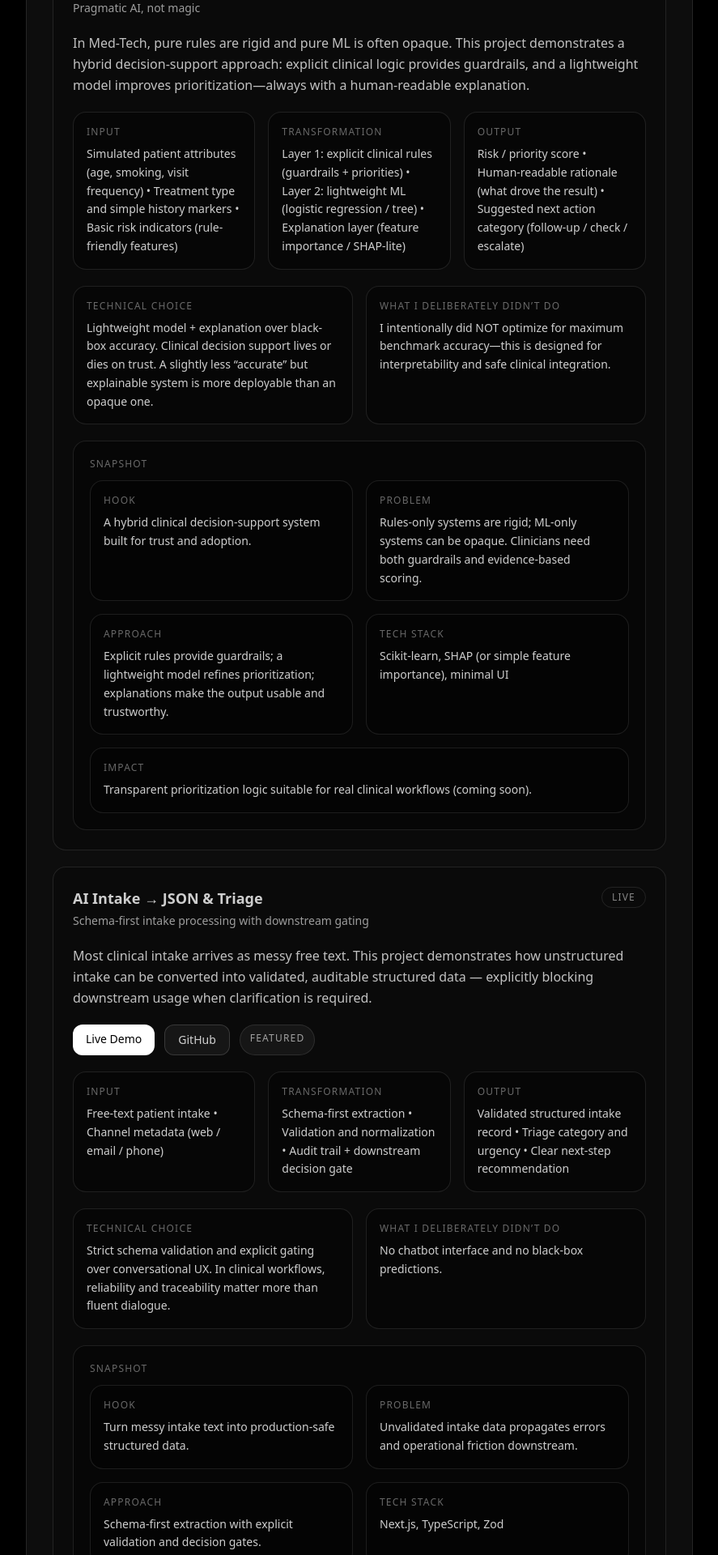
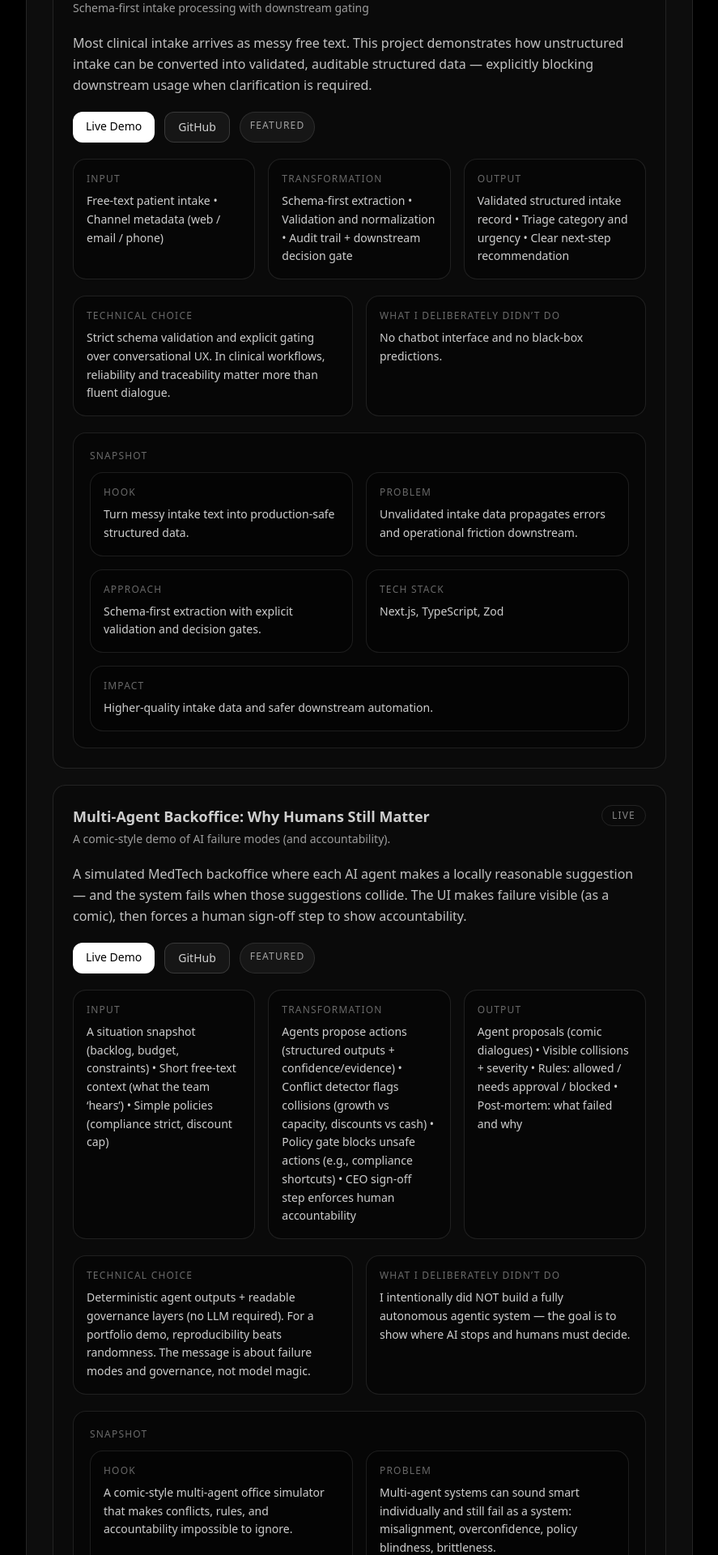
Before and after one commit to lucalazzaro/ai-medtech-portfolio, a Next.js app: page / in a window 1280 px wide. Shown: the part 2840-4760 px from the top of the page at 81% size, without its empty margins (336-1223 px from the left). Built offline with nearby package versions, Linux system fonts and the light colour scheme.

Commit message:
Update portfolio hub: add Multi-Agent Backoffice as third project

```diff
--- a/app/page.tsx
+++ b/app/page.tsx
@@ -96,51 +96,7 @@ const projects: Project[] = [
     featured: true,
   },
 
-  // … gli altri progetti restano invariati
-
-
-  {
-    title: "Clinical Decision Support — Rule + ML Hybrid",
-    subtitle: "Pragmatic AI, not magic",
-    context:
-      "In Med-Tech, pure rules are rigid and pure ML is often opaque. This project demonstrates a hybrid decision-support approach: explicit clinical logic provides guardrails, and a lightweight model improves prioritization—always with a human-readable explanation.",
-    mentalModel: {
-      input: [
-        "Simulated patient attributes (age, smoking, visit frequency)",
-        "Treatment type and simple history markers",
-        "Basic risk indicators (rule-friendly features)",
-      ],
-      transformation: [
-        "Layer 1: explicit clinical rules (guardrails + priorities)",
-        "Layer 2: lightweight ML (logistic regression / tree)",
-        "Explanation layer (feature importance / SHAP-lite)",
-      ],
-      output: [
-        "Risk / priority score",
-        "Human-readable rationale (what drove the result)",
-        "Suggested next action category (follow-up / check / escalate)",
-      ],
-    },
-    technicalChoice: {
-      choice: "Lightweight model + explanation over black-box accuracy.",
-      why: "Clinical decision support lives or dies on trust. A slightly less “accurate” but explainable system is more deployable than an opaque one.",
-    },
-    deliberateNonChoice:
-      "I intentionally did NOT optimize for maximum benchmark accuracy—this is designed for interpretability and safe clinical integration.",
-    snapshot: {
-      hook:
-        "A hybrid clinical decision-support system built for trust and adoption.",
-      problem:
-        "Rules-only systems are rigid; ML-only systems can be opaque. Clinicians need both guardrails and evidence-based scoring.",
-      approach:
-        "Explicit rules provide guardrails; a lightweight model refines prioritization; explanations make the output usable and trustworthy.",
-      techStack: "Scikit-learn, SHAP (or simple feature importance), minimal UI",
-      impact:
-        "Transparent prioritization logic suitable for real clinical workflows (coming soon).",
-    },
-    status: "Coming soon",
-  },
-  {
+ {
   title: "AI Intake → JSON & Triage",
   subtitle: "Schema-first intake processing with downstream gating",
   context:
@@ -183,7 +139,56 @@ const projects: Project[] = [
     github: "https://github.com/lucalazzaro/ai-intake-triage",
   },
   featured: true,
-}
+},
+
+{
+  title: "Multi-Agent Backoffice: Why Humans Still Matter",
+  subtitle: "A comic-style demo of AI failure modes (and accountability).",
+  context:
+    "A simulated MedTech backoffice where each AI agent makes a locally reasonable suggestion — and the system fails when those suggestions collide. The UI makes failure visible (as a comic), then forces a human sign-off step to show accountability.",
+  mentalModel: {
+    input: [
+      "A situation snapshot (backlog, budget, constraints)",
+      "Short free-text context (what the team ‘hears’)",
+      "Simple policies (compliance strict, discount cap)",
+    ],
+    transformation: [
+      "Agents propose actions (structured outputs + confidence/evidence)",
+      "Conflict detector flags collisions (growth vs capacity, discounts vs cash)",
+      "Policy gate blocks unsafe actions (e.g., compliance shortcuts)",
+      "CEO sign-off step enforces human accountability",
+    ],
+    output: [
+      "Agent proposals (comic dialogues)",
+      "Visible collisions + severity",
+      "Rules: allowed / needs approval / blocked",
+      "Post-mortem: what failed and why",
+    ],
+  },
+  technicalChoice: {
+    choice: "Deterministic agent outputs + readable governance layers (no LLM required).",
+    why: "For a portfolio demo, reproducibility beats randomness. The message is about failure modes and governance, not model magic.",
+  },
+  deliberateNonChoice:
+    "I intentionally did NOT build a fully autonomous agentic system — the goal is to show where AI stops and humans must decide.",
+  snapshot: {
+    hook:
+      "A comic-style multi-agent office simulator that makes conflicts, rules, and accountability impossible to ignore.",
+    problem:
+      "Multi-agent systems can sound smart individually and still fail as a system: misalignment, overconfidence, policy blindness, brittleness.",
+    approach:
+      "Structured agent outputs → conflict detection → policy gate → CEO sign-off → post-mortem (all visible in UI).",
+    techStack: "Next.js, TypeScript, Tailwind, deterministic simulation",
+    impact:
+      "Shows governance and human accountability patterns recruiters actually care about (beyond demos that ‘just work’).",
+  },
+  status: "Live",
+  links: {
+    demo: "https://multi-agent-backoffice.vercel.app/",
+    github: "https://github.com/lucalazzaro/multi-agent-backoffice",
+  },
+  featured: true,
+},
 
 ];
 
```
